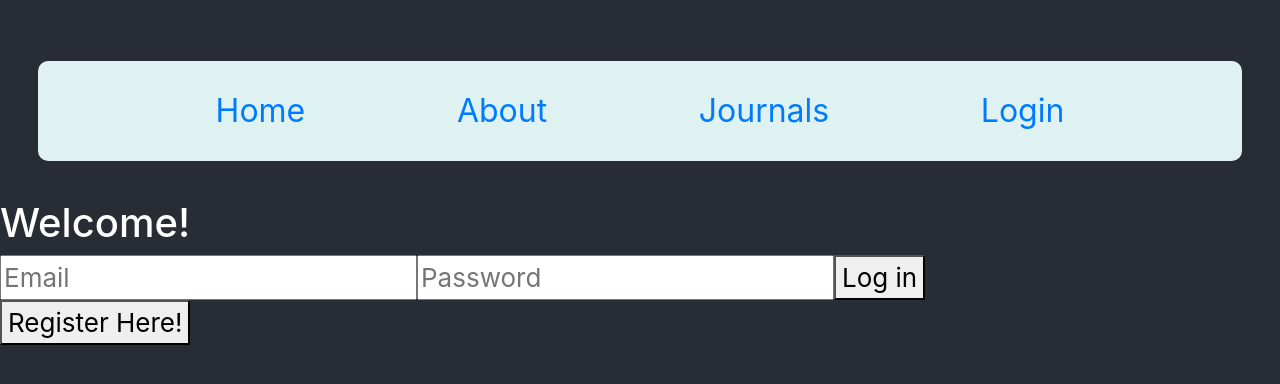
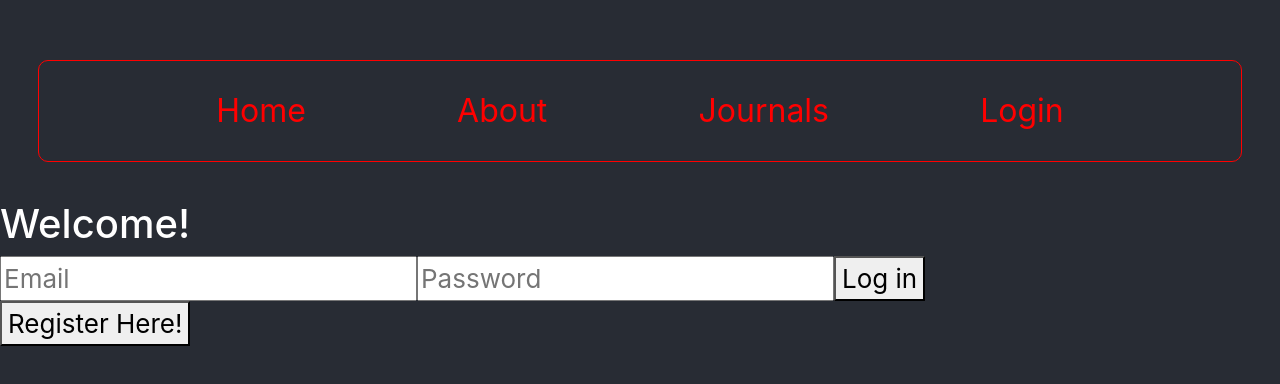
Before and after one commit to Build-Week-Weight-Lifting-Journal-3/Front-end, a React (Create React App) app: page / in a window 1280 px wide. Shown: the part 216-600 px from the top of the page. Built offline with nearby package versions, Linux system fonts and the light colour scheme.

Commit message:
added more nav styling

```diff
--- a/src/components/JournalList.js
+++ b/src/components/JournalList.js
@@ -4,17 +4,9 @@ import { getJournals, logout } from '../actions';
 import AddJournal from './AddJournal';
 import JournalCard from './JournalCard';
 import styled from 'styled-components';
+import { GridStyle } from "./Styles";
 
-const GridStyle = styled.div`
-  display: grid;
-  grid-template-columns: repeat(auto-fill, minmax(250px, 1fr));
-  grid-auto-rows: auto;
-  grid-gap: 20px;
-  grid-auto-flow: row;
-  justify-content: center;
-  align-items: start;
-  margin: 0 2rem;
-`
+
 
 const JournalList = (props) => {
 
--- a/src/components/NavBar.js
+++ b/src/components/NavBar.js
@@ -7,11 +7,17 @@ const NavStyle = styled.nav`
   display: flex;
   justify-content: space-evenly;
   font-size: 2rem;
-  background-color: #DEF2F1;
-  // border: 1px solid #DCDCDC;
+  color: red;
+  background-color: slate-grey;
+  border: 1px solid red;
   border-radius: 10px;
   padding: 2%;
   margin: 3%;
+    a{
+      color: red;
+    }
+
+
 `
 
 const NavBar = () => {
```
Also changed, not shown: 1 other file (tests, documents, lock files or other folders).
